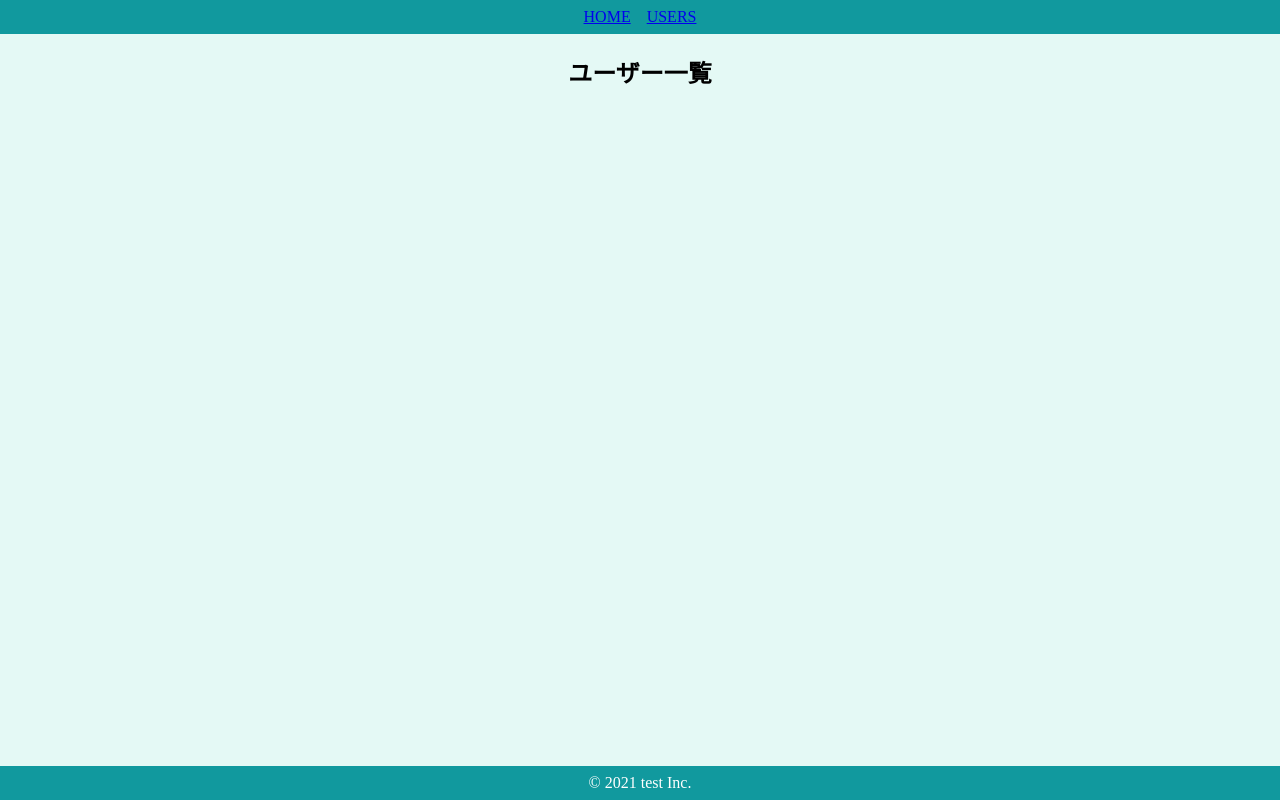
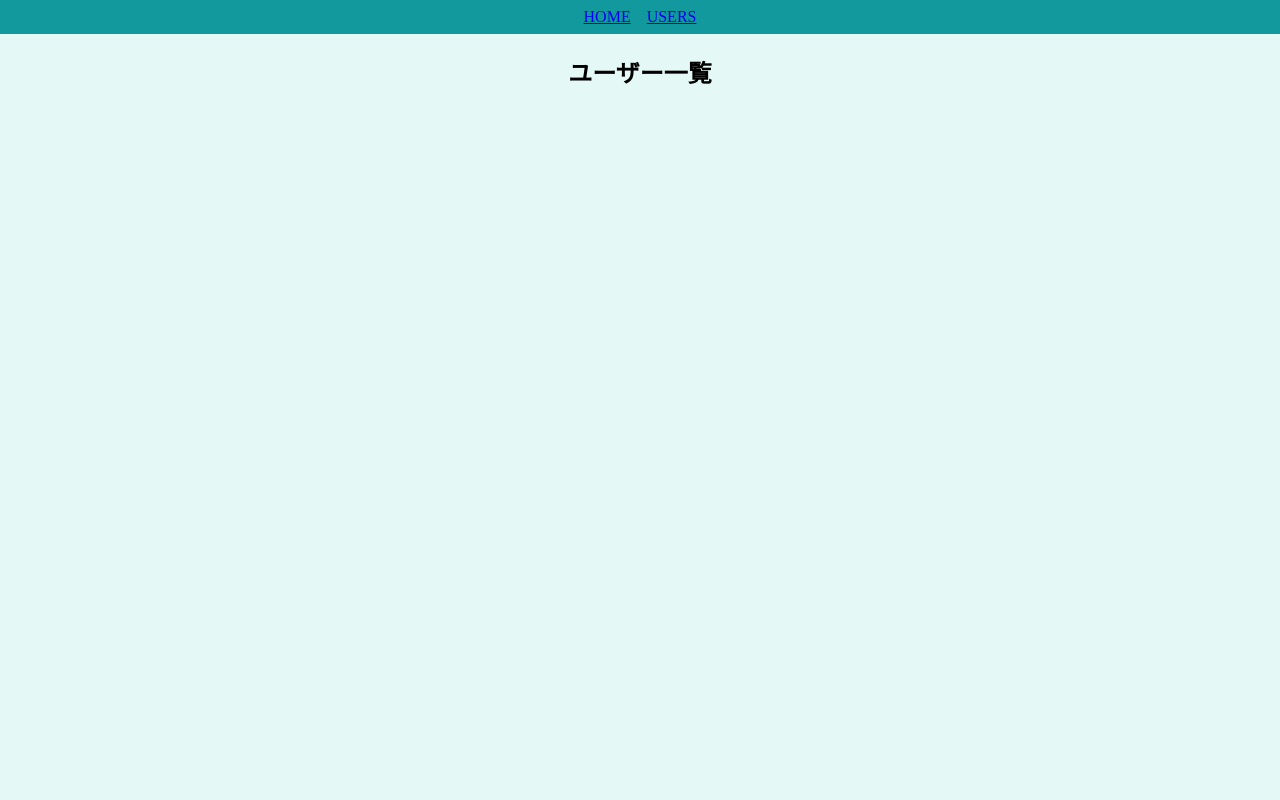
Before and after one commit to goro-ne/react-atomic-design-test, a React (Vite) app: page /users in a window 1280 px wide. Built offline with nearby package versions, Linux system fonts and the light colour scheme.

Commit message:
USERSページにHeaderOnlyを適用

```diff
--- a/src/router/Router.jsx
+++ b/src/router/Router.jsx
@@ -1,5 +1,6 @@
 import { BrowserRouter, Route, Routes } from "react-router-dom";
 import { DefaultLayout } from "../components/templates/DefaultLayout";
+import { HeaderOnly } from "../components/templates/HeaderOnly";
 import { PrimaryButton } from '../components/atoms/button/PrimaryButton';
 import { SecondaryButton } from '../components/atoms/button/SecondaryButton';
 import { SearchInput } from '../components/molecules/SearchInput';
@@ -34,9 +35,9 @@ export const Router = () => {
                     </DefaultLayout>
                 } />
                 <Route path="/users" element={
-                    <DefaultLayout>
+                    <HeaderOnly>
                         <Users />
-                    </DefaultLayout>
+                    </HeaderOnly>
                 } />
             </Routes>
         </BrowserRouter>
```
